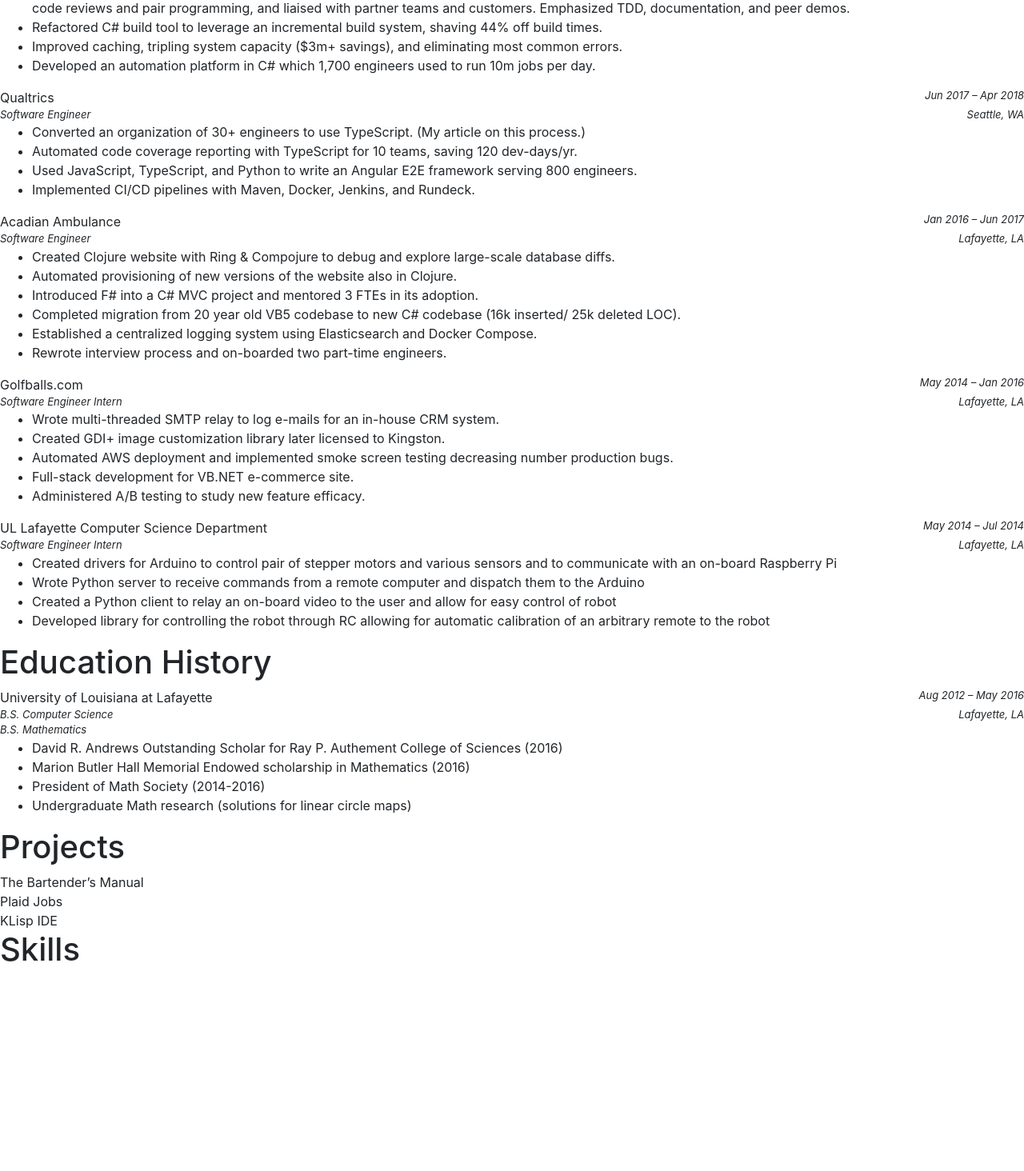
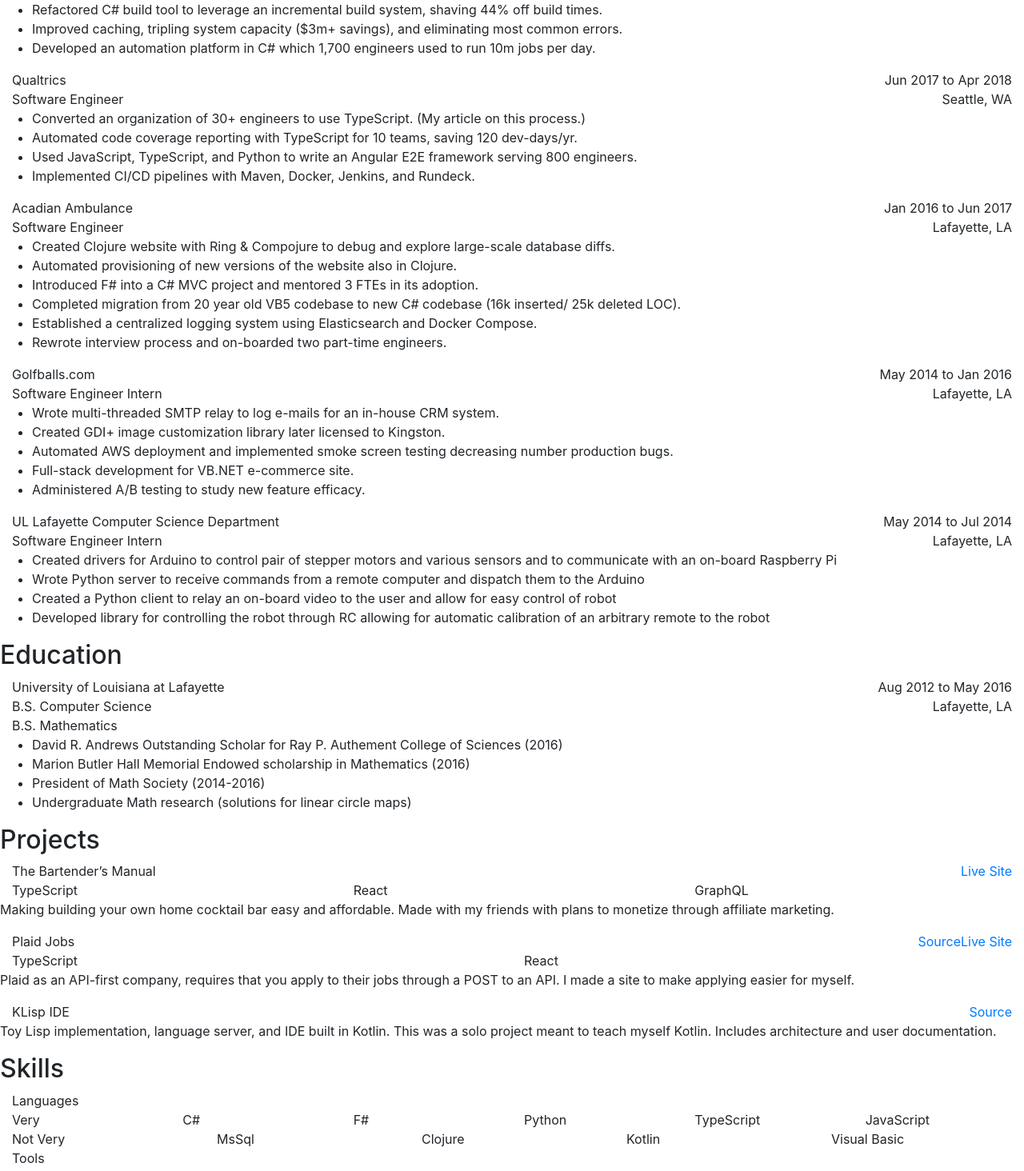
Before and after one commit to john-patterson/john-patterson.github.io, a React (Create React App) app: page /resume in a window 1280 px wide. Shown: the part 222-1686 px from the top of the page at 80% size. Before the commit the page ends 1441 px from the top, so only its background shows below. Built offline with nearby package versions, Linux system fonts and the light colour scheme.

Commit message:
piped data in resume page

```diff
--- a/src/data/index.ts
+++ b/src/data/index.ts
@@ -2,12 +2,3 @@
 export { jobs } from "./jobs";
 export { projects } from "./projects";
 export { skills } from "./skills";
-
-export type {
-    Job,
-    Project,
-    Education,
-    SkillProficiency,
-    SkillCategory,
-    Skill
-} from './types';
--- a/src/pages/ResumePage.tsx
+++ b/src/pages/ResumePage.tsx
@@ -1,127 +1,171 @@
 import React from 'react';
+import { Col, Container, Row } from 'react-bootstrap';
 import * as data from '../data';
+import { Education, Job, Project, Skill, SkillCategory, SkillProficiency  } from '../data/types';
 import './ResumePage.css';
 
 export function ResumePage(): JSX.Element {
   return (
+    <Container fluid>
+      <Row>
+        <Col>
+          <em><a href="/assets/documents/john_patterson_resume.pdf">Download a PDF copy by clicking here.</a></em>
+        </Col>
+      </Row>
+      <Row>
+        <WorkHistorySection jobs={data.jobs} />
+      </Row>
+      <Row>
+        <EducationHistorySection education={data.education[0]} />
+      </Row>
+      <Row>
+        <ProjectsSection projects={data.projects} />
+      </Row>
+      <Row>
+        <SkillsSection skills={data.skills} />
+      </Row>
+    </Container>
+  );
+}
+
+function WorkHistorySection(props: { jobs: Job[] }): JSX.Element {
+  const jobs = props.jobs;
+    return (
       <>
-      <p><em><a href="/assets/documents/john_patterson_resume.pdf">Download a PDF copy by clicking here.</a></em></p>
-      <ResumeSection title="Work History">
+      <h2>Work History</h2>
       {
-          data.jobs.map((entry, index) => (
-            <WorkEntry job={entry} key={index} />
+        jobs.map((job, idx) => (
+          <Container fluid key={idx}>
+            <Row>
+              <Col>{job.company}</Col>
+              <Col className="text-right">{job.from} to {job.to}</Col>
+            </Row>
+            <Row>
+              <Col>{job.title}</Col>
+              <Col className="text-right">{job.location}</Col>
+            </Row>
+            <Row>
+              <ul>
+                {
+                  job.description.map((line, idx) => (
+                    <li key={`ul-${idx}`}>{line}</li>
                   ))
                 }
-      </ResumeSection>
-      <ResumeSection title="Education History">
-        {
-          data.education.map((entry, index) => (
-            <EducationEntry education={entry} key={index} />
+              </ul>
+            </Row>
+          </Container>
         ))
       }
-      </ResumeSection>
-      <ResumeSection title="Projects">
-        {
-          data.projects.map((entry, index) => (
-            <ProjectEntry project={entry} key={index} />
-          ))
-        }
-      </ResumeSection>
-      <ResumeSection title="Skills">
-        <SkillsTable skills={data.skills} />
-      </ResumeSection>
       </>
     );
 }
 
-function SkillsTable(props: { skills: data.Skill[]}): JSX.Element {
-  const { skills } = props;
+function EducationHistorySection(props: { education: Education }): JSX.Element {
+  const education = props.education;
   return (
     <>
+    <h2>Education</h2>
+    <Container fluid>
+      <Row>
+        <Col>{education.university}</Col>
+        <Col className="text-right">{education.from} to {education.to}</Col>
+      </Row>
+      <Row>
+        <Col>{education.degrees[0]}</Col>
+        <Col className="text-right">{education.location}</Col>
+      </Row>
+      <Row>
+        <Col>{education.degrees[1]}</Col>
+      </Row>
+      <Row>
+        <ul>
+          {
+            education.talkingPoints.map((point, idx) => (
+              <li key={`ul-${idx}`}>{point}</li>
+            ))
+          }
+        </ul>
+      </Row>
+    </Container>
     </>
   );
 }
 
-function ProjectEntry(props: { project: data.Project }): JSX.Element {
-  const { project } = props;
+function ProjectsSection(props: { projects: Project[] }): JSX.Element {
+  const projects = props.projects;
   return (
-    <div>
-      <div className="entry-row">{project.name}</div>
-    </div>
+    <>
+    <h2>Projects</h2>
+    {
+      projects.map((project, idx) => (
+        <Container fluid key={idx}>
+          <Row>
+            <Col>{project.name}</Col>
+            <Col className="text-right">
+              { project.sourceLink && (<a href={project.sourceLink}>Source</a>) }
+              { project.productionLink && (<a href={project.productionLink}>Live Site</a>) }
+            </Col>
+          </Row>
+          <Row>
+            { project.technologies.map((tech, idx) => <Col key={`tech-${idx}`}>{tech}</Col>)}
+          </Row>
+          <Row>
+            <p>{ project.description }</p>
+          </Row>
+        </Container>
+      ))
+    }
+    </>
   );
 }
 
-function WorkEntry(props: { job: data.Job }): JSX.Element {
-  const { job } = props;
+type SkillsByCategory = Record<string, Record<string, Skill[]>>;
+function GroupSkillsByCategory(skills: Skill[]): SkillsByCategory {
+  const categoryNames = {
+    [SkillCategory.FRAMEWORK]: "Framework",
+    [SkillCategory.LANGUAGE]: "Language",
+    [SkillCategory.TOOL]: "Tool"
+  };
+  const skillProficiencies = {
+    [SkillProficiency.VERY]: "Very",
+    [SkillProficiency.NOT_VERY]: "Not Very"
+  };
+  let byCategory: SkillsByCategory = {};
+  for (const skill of skills) {
+    const categoryName = categoryNames[skill.category];
+    const skillLevel = skillProficiencies[skill.proficiency];
+    if (!(categoryName in byCategory)) {
+      byCategory[categoryName] = {};
+    }
+    if (!(skillLevel in byCategory[categoryName])) {
+      byCategory[categoryName][skillLevel] = [];
+    }
+    byCategory[categoryName][skillLevel].push(skill);
+  }
+  return byCategory;
+}
+
+function SkillsSection(props: { skills: Skill[] }): JSX.Element {
+  const categories = GroupSkillsByCategory(props.skills);
+
   return (
-    <div>
-      <div className="entry-row job-header">
-        <span>{job.company}</span>
-        <span>{job.from} – {job.to}</span>
-      </div>
-      <div className="entry-row job-title">
-        <span>{job.title}</span>
-        <span>{job.location}</span>
-      </div>
-      <div className="entry-row">
-        <ul>
-          {job.description.map((descr, index) => (
-            <li key={index}>
-              {descr}
-            </li>
+    <>
+    <h2>Skills</h2>
+    {
+      Object.keys(categories).map((categoryName, idx) => (
+        <Container fluid key={idx}>
+          <Row><Col>{categoryName}s</Col></Row>
+          { Object.keys(categories[categoryName]).sort().reverse().map((adeptness, idx) => (
+            <Row key={`adeptness-${idx}`}>
+              <Col>{adeptness}</Col>
+              { categories[categoryName][adeptness].map((skill, idx) => (
+                <Col key={`skill-${idx}`}>{skill.name}</Col>
               ))}
-        </ul>
-      </div>
-    </div>
+            </Row>
+          ))}
+        </Container>
+      ))
+    }
+    </>
   );
 }
-
-
-function EducationEntry(props: { education: data.Education }): JSX.Element {
-  const { education } = props;
-  return (
-    <div>
-      <div className="entry-row education-header">
-        <span>{education.university}</span>
-        <span>{education.from} – {education.to}</span>
-      </div>
-      <div className="entry-row job-title">
-        <span>
-          <div>{education.degrees[0]}</div>
-          <div>{education.degrees[1]}</div>
-        </span>
-        <span>{education.location}</span>
-      </div>
-      <div className="entry-row">
-        <ul>
-          {education.talkingPoints.map((point, index) => (
-            <li key={index}>
-              {point}
-            </li>
-          ))}
-        </ul>
-      </div>
-    </div>
-  );
-}
-
-
-interface ResumeSectionProps {
-  title: string;
-  children: React.ReactNode[] | React.ReactNode;
-}
-
-function ResumeSection(props: ResumeSectionProps): JSX.Element {
-  return (
-    <div className="resume-section">
-      <h1>{ props.title }</h1>
-      {
-        React.Children.map(props.children, (child, index) => {
-          return (
-            <div className="resume-section-item" key={index}>{child}</div>
-          );
-        })
-      }
-    </div>
-  );
-}
```
Lines whose indentation alone changed are shown as unchanged.
